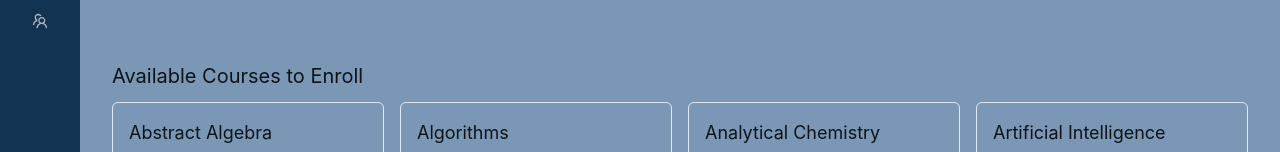
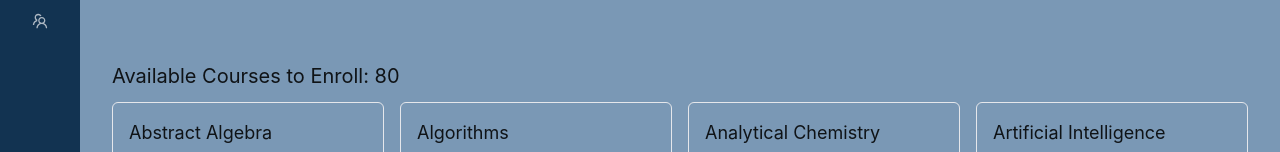
Before and after one commit to nazmul-nhb/oceancapp-university, a React (Vite) app: page /course-registration in a window 1280 px wide. Shown: the part 242-394 px from the top of the page. Built offline with nearby package versions, Linux system fonts and the light colour scheme.

Commit message:
replaced antd's message with toast from hot-toast; added courses count

```diff
--- a/src/pages/CourseRegistration.tsx
+++ b/src/pages/CourseRegistration.tsx
@@ -1,9 +1,10 @@
 import React, { useState } from "react";
-import { Form, Input, Button, Select, message } from "antd";
+import { Form, Input, Button, Select } from "antd";
 import { CourseReg, RegistrationInfo } from "../types/interfaces";
 import { coursesData } from "../data/courses";
 import { Helmet } from "react-helmet-async";
 import { DownOutlined } from "@ant-design/icons";
+import toast from "react-hot-toast";
 
 const MAX_COURSE_COUNT = 4;
 
@@ -30,7 +31,7 @@ const CourseRegistration: React.FC = () => {
 		setCourses(updatedCourses);
 
 		// Show success message on form submission
-		message.success(
+		toast.success(
 			`Successfully Enrolled in ${courseIds.length} ${
 				courseIds.length === 1 ? "Course" : "Courses"
 			}!`
@@ -146,7 +147,9 @@ const CourseRegistration: React.FC = () => {
 				</Form.Item>
 			</Form>
 
-			<h3 className="text-xl mt-10 mb-3">Available Courses to Enroll</h3>
+			<h3 className="text-xl mt-10 mb-3">
+				Available Courses to Enroll: {sortedCourses.length}
+			</h3>
 			<div className="grid sm:grid-cols-2 md:grid-cols-3 lg:grid-cols-4 gap-4">
 				{sortedCourses.map((course) => (
 					<div
```
